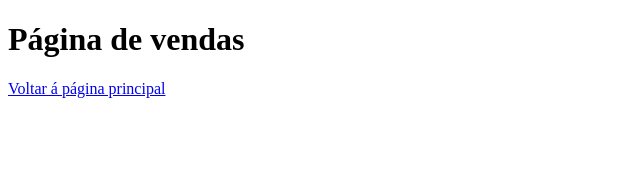
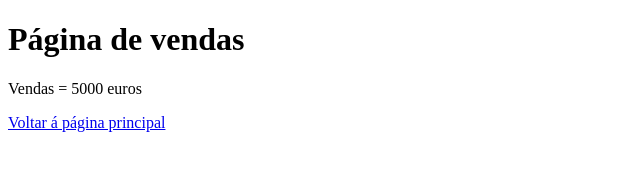
Before and after one commit to maviam/introsessaogit, a plain HTML site: page vendas.html in a window 1280 px wide. Shown: the whole page, without its empty margins (0-640 px from the left). Drawn offline with Linux system fonts and the light colour scheme.

Commit message:
Acrescentado o novo valor das vendas

```diff
--- a/vendas.html
+++ b/vendas.html
@@ -8,6 +8,7 @@
 </head>
 <body>
     <h1>Página de vendas</h1>
+    <p>Vendas = 5000 euros</p>
     <a href="index.html">Voltar á página principal</a>
 </body>
 </html>
```
